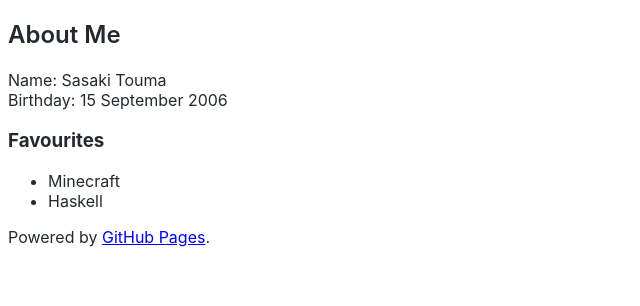
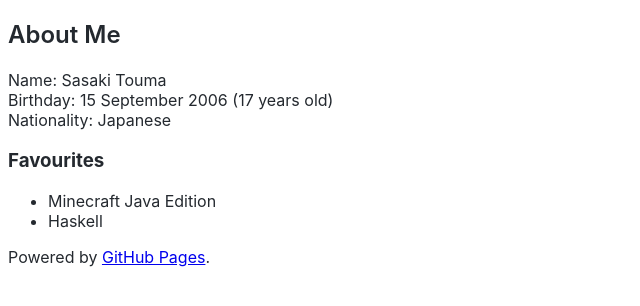
Before and after one commit to t-sasaki915/t-sasaki-net, a Jekyll site: the page built from docs/index.md, in a window 1280 px wide. Shown: the top 306 px of the page, without its empty margins (0-640 px from the left). Built offline with Jekyll 4.4.1, drawn with Linux system fonts in a browser that asks for light colours; Markdown is read by kramdown in place of the engine named in the settings.

Commit message:
Update index.md

```diff
--- a/docs/index.md
+++ b/docs/index.md
@@ -6,8 +6,9 @@ title: About Me
 ## About Me
 
 Name: Sasaki Touma<br>
-Birthday: 15 September 2006<br>
+Birthday: 15 September 2006 (17 years old)<br>
+Nationality: Japanese<br>
 
 ### Favourites
-* Minecraft
+* Minecraft Java Edition
 * Haskell
```
